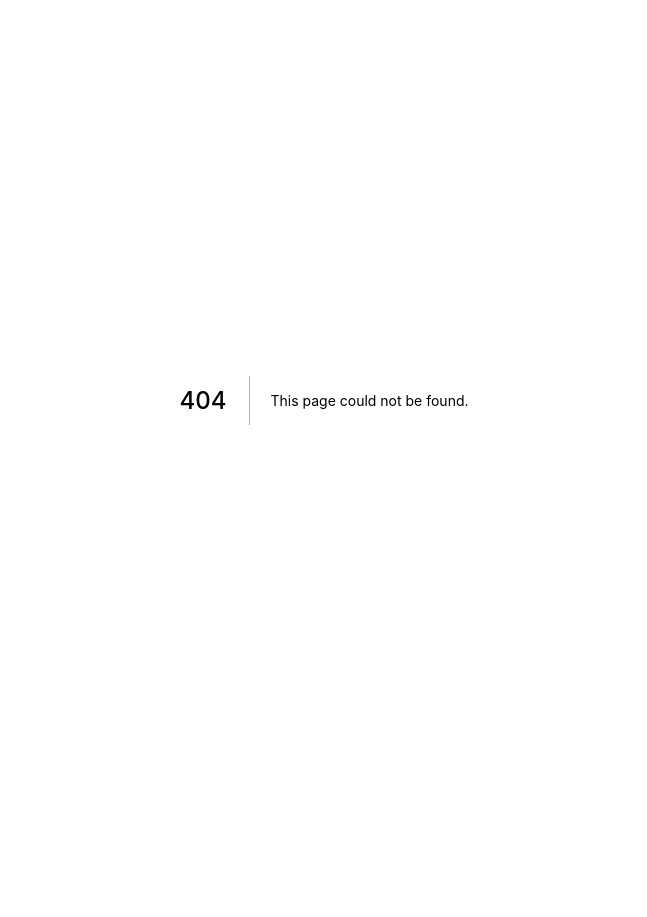
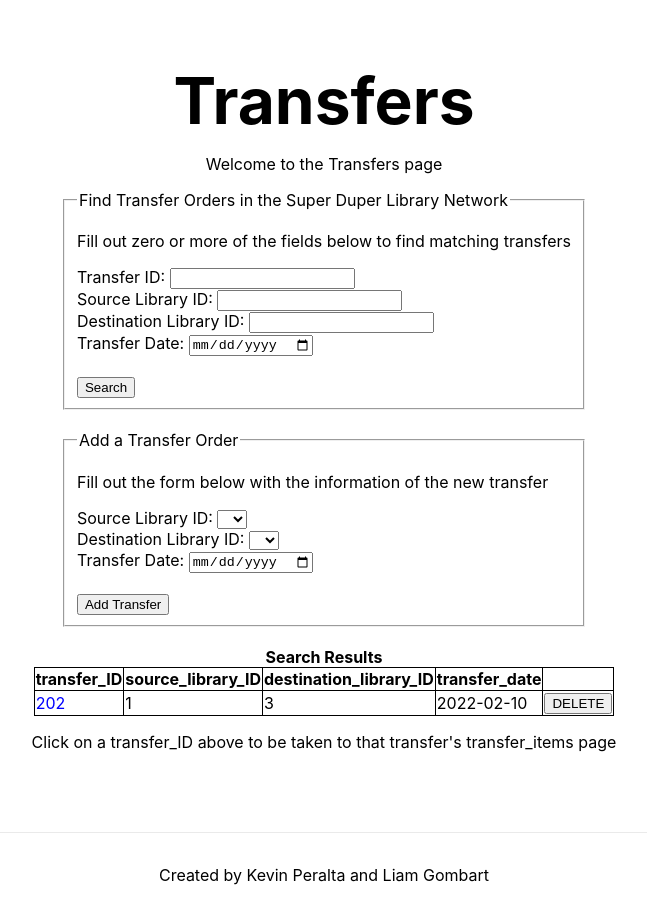
Before and after one commit to p-bodson/cs340-frontend, a Next.js app: page /transfers in a window 1280 px wide. Before the commit this address had no page. Shown: the whole page, without its empty margins (316-963 px from the left). Before the commit the page ends 800 px from the top, so only its background shows below. Built offline with nearby package versions, Linux system fonts and the light colour scheme.

Commit message:
created transfer and transfer item pages

```diff
--- a/pages/index.tsx
+++ b/pages/index.tsx
@@ -49,7 +49,7 @@ const Home: NextPage = () => {
             <p>See the rental requests made.</p>
           </a>
 
-          <a href="#" className={styles.card}>
+          <a href="./transfers" className={styles.card}>
             <h2>Transfers &rarr;</h2>
             <p>See the transfers made between libraries.</p>
           </a>
--- /dev/null
+++ b/pages/transfers.tsx
@@ -0,0 +1,113 @@
+import { builtinModules } from 'module'
+import type { NextPage } from 'next'
+import Head from 'next/head'
+import Image from 'next/image'
+import styles from '../styles/Home.module.css'
+
+const Transfers: NextPage = () => {
+    return (
+      <div className={styles.container}>
+        <Head>
+          <title>Transfers</title>
+          <meta name="description" content="Transfers page" />
+          <link rel="icon" href="/favicon.ico" />
+        </Head>
+
+        <main className={styles.main}>
+
+          <h1 className={styles.title}>Transfers</h1>
+          <p>Welcome to the Transfers page</p>
+
+          <form>
+
+            <fieldset>
+                <legend> Find Transfer Orders in the Super Duper Library Network </legend>
+                <p>Fill out zero or more of the fields below to find matching transfers</p>
+                <label>
+                    Transfer ID: <input type="number" name="transfer_ID"/>
+                </label>
+                <br/>
+                <label>
+                    Source Library ID: <input type="number" name="source_library_ID" />
+                </label>
+                <br/>
+                <label>
+                    Destination Library ID: <input type="number" name="destination_library_ID" />
+                </label>
+                <br/>
+                <label>
+                    Transfer Date: <input type="date" name="transfer_date" />
+                </label>
+                <br/>
+                <br />
+                <input type="submit" value="Search" />
+            </fieldset>
+            <br />
+
+            <fieldset>
+                <legend> Add a Transfer Order </legend>
+                <p>Fill out the form below with the information of the new transfer</p>
+                <label>
+                    Source Library ID: {' '}
+                    <select name="source_library_ID">
+                        <option value=""></option>
+                        <option value="1">1</option>
+                        <option value="2">2</option>
+                        <option value="3">3</option>
+                    </select>
+                </label>
+                <br/>
+                <label>
+                    Destination Library ID: {' '}
+                    <select name="destination_library_ID">
+                        <option value=""></option>
+                        <option value="1">1</option>
+                        <option value="2">2</option>
+                        <option value="3">3</option>
+                    </select>
+                </label>
+                <br/>
+                <label>
+                    Transfer Date: <input type="date" name="transfer_date" />
+                </label>
+                <br />
+                <br />
+                <input type="submit" value="Add Transfer" />
+            </fieldset>
+          </form>
+          <br />
+
+          <table>
+              <caption><b>Search Results</b></caption>
+              <thead>
+                <tr>
+                  <th>transfer_ID</th>
+                  <th>source_library_ID</th>
+                  <th>destination_library_ID</th>
+                  <th>transfer_date</th>
+                </tr>
+              </thead>
+              <tbody>
+                <tr>
+                  <td><a style={{color: "blue" }} href="./transfer_items">202</a></td>
+                  <td>1</td>
+                  <td>3</td>
+                  <td>2022-02-10</td>
+                  <td>
+                      <button>DELETE</button>
+                  </td>
+                </tr>
+              </tbody>
+          </table>
+          <p>Click on a transfer_ID above to be taken to that transfer's transfer_items page</p>
+
+        </main>
+
+        <footer className={styles.footer}>
+         Created by Kevin Peralta and Liam Gombart
+        </footer>
+      </div>
+    )
+  }
+
+  export default Transfers
```
Also changed, not shown: pages/transfer_items.tsx (added, +86 -0 lines).
